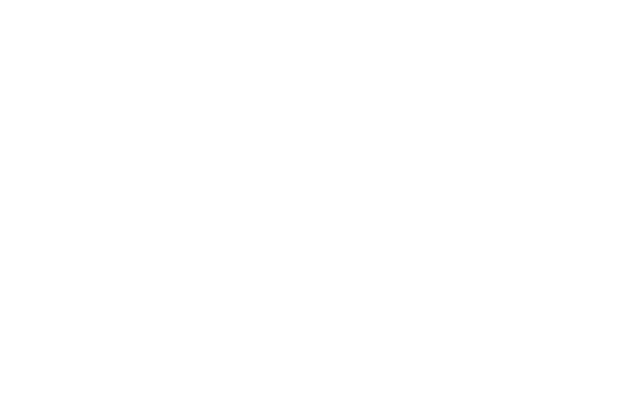
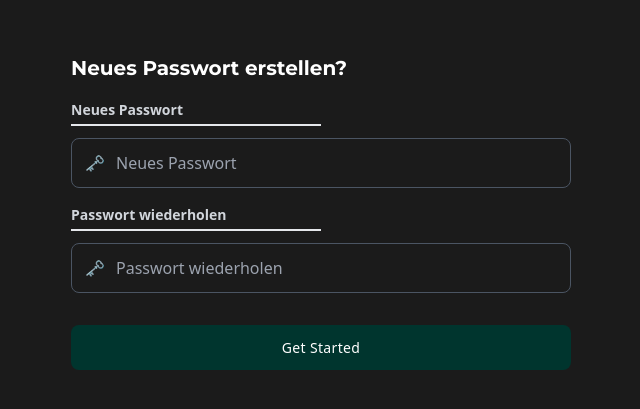
Before and after one commit to Smart-Grades/simple-grades, a Nuxt app: page /reset in a window 1280 px wide. Before the commit this address had no page. Shown: the part 189-598 px from the top of the page, without its empty margins (319-959 px from the left). Built offline with nearby package versions, Linux system fonts and the light colour scheme; a web font is replaced by a local one.

Commit message:
created resetPasswordPage

```diff
--- /dev/null
+++ b/components/ResetPassword.vue
@@ -0,0 +1,64 @@
+<template>
+  <div>
+    <!-- MAIN -->
+    <div class="">
+      <div class="mb-4 flex-col items-center justify-center">
+        <p class="font-main text-xl text-white font-bold cursor-pointer">
+          Neues Passwort erstellen?
+        </p>
+      </div>
+
+      <div class="w-80 md:w-96 lg:w-[500px]">
+        <div>
+          <div class="mb-3">
+            <p class="text-sm text-gray-300 font-semibold mb-1">
+              Neues Passwort
+            </p>
+            <p class="border-b-2 w-1/2"></p>
+          </div>
+
+          <div class="relative flex items-center">
+            <span class="absolute px-3.5">
+              🗝️
+            </span>
+
+            <input
+              type="password"
+              class="block w-full py-3 border rounded-lg px-11 bg-transparent text-gray-300 border-gray-600 focus:border-fom focus:ring-fom focus:outline-none focus:ring focus:ring-opacity-40"
+              placeholder="Neues Passwort"
+            />
+          </div>
+        </div>
+
+        <div class="mt-4">
+          <div class="mb-3">
+            <p class="text-sm text-gray-300 font-semibold mb-1">
+              Passwort wiederholen
+            </p>
+            <p class="border-b-2 w-1/2"></p>
+          </div>
+
+          <div class="relative flex items-center">
+            <span class="absolute px-3.5">
+              🗝️
+            </span>
+
+            <input
+              type="password"
+              class="block w-full py-3 border rounded-lg px-11 bg-transparent text-gray-300 border-gray-600 focus:border-fom focus:ring-fom focus:outline-none focus:ring focus:ring-opacity-40"
+              placeholder="Passwort wiederholen"
+            />
+          </div>
+        </div>
+      </div>
+
+      <div class="mt-8">
+        <button
+          class="w-full px-6 py-3 text-sm font-medium tracking-wide text-white capitalize transition-colors duration-300 transform bg-fom rounded-lg hover:opacity-80 hover:transition hover:ease-out-in hover:duration-250 focus:outline-none focus:ring focus:ring-blue-300 focus:ring-opacity-50"
+        >
+          Get Started
+        </button>
+      </div>
+    </div>
+  </div>
+</template>
--- /dev/null
+++ b/pages/reset.vue
@@ -0,0 +1,7 @@
+<template>
+  <div>
+    <div class="h-screen bg-dark flex h-screen justify-center items-center">
+      <ResetPassword />
+    </div>
+  </div>
+</template>
```
